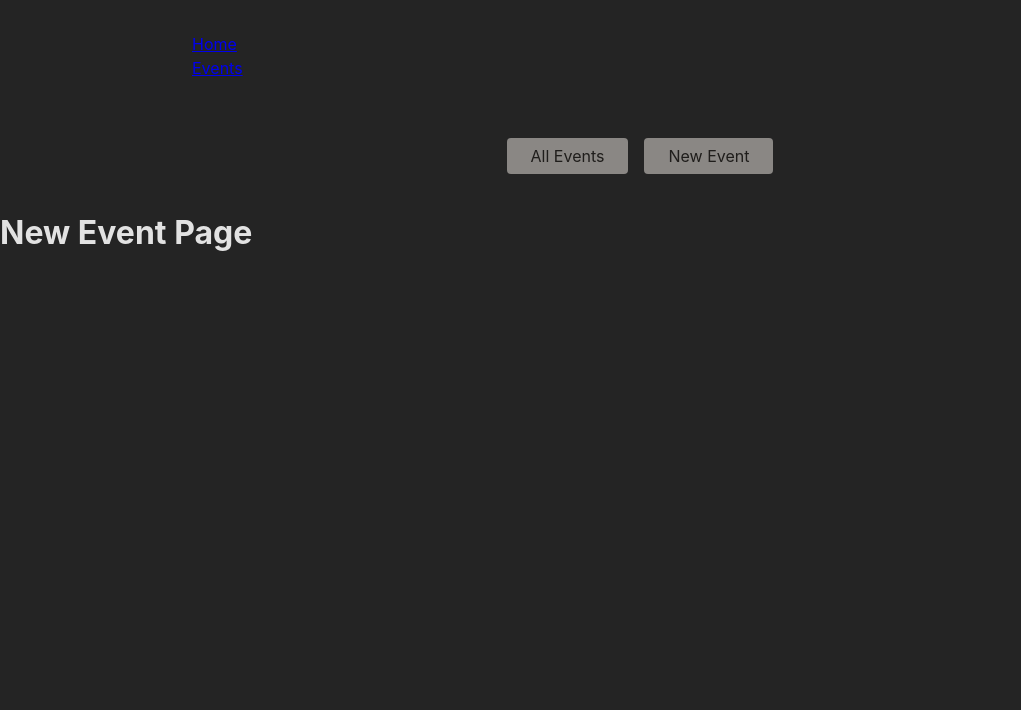
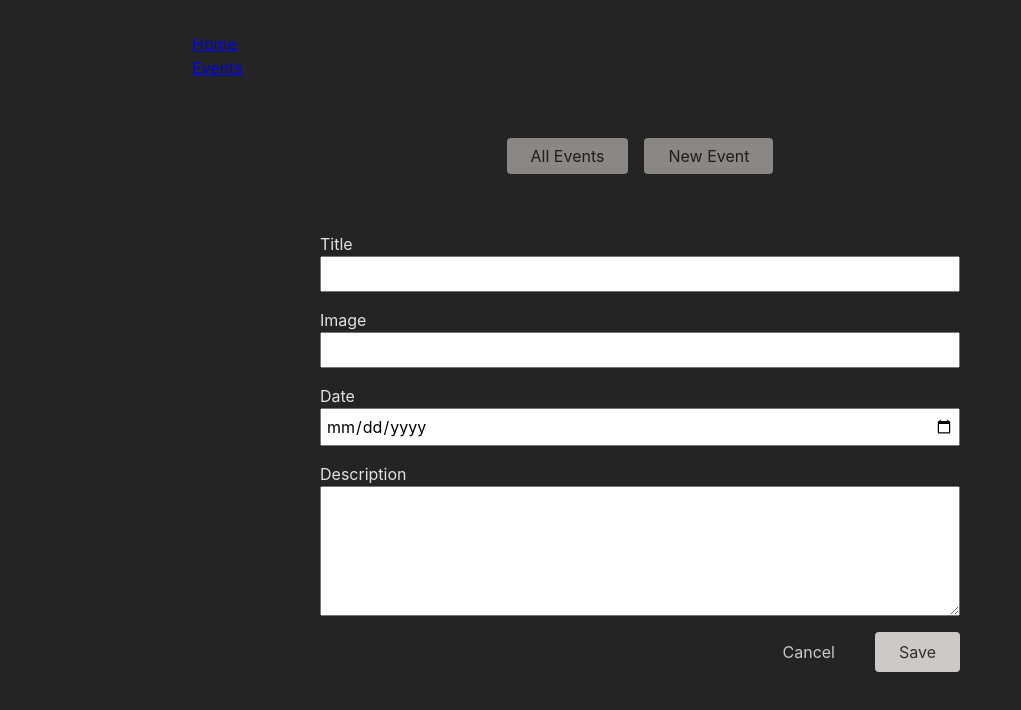
Before and after one commit to Ennier/react-calendar, a React (Create React App) app in the folder frontend/: page /events/new in a window 1280 px wide. Shown: the top 710 px of the page, without its empty margins (0-1021 px from the left). Built offline with nearby package versions, Linux system fonts and the light colour scheme.

Commit message:
create event request

```diff
--- a/frontend/src/App.js
+++ b/frontend/src/App.js
@@ -24,7 +24,7 @@ import { createBrowserRouter, RouterProvider } from 'react-router-dom';
 import HomePage from './pages/HomePage';
 import EventsPage, { loader as eventsLoader } from './pages/EventsPage';
 import EventDetailPage, { loader as eventDetailLoader} from './pages/EventDetailPage';
-import NewEventPage from './pages/NewEventPage';
+import NewEventPage, { action as newEventAction} from './pages/NewEventPage';
 import EditEventPage from './pages/EditEventPage';
 import RootLayout from './layouts/RootLayout';
 import EventsLayout from './layouts/EventsLayout';
@@ -56,7 +56,7 @@ const router = createBrowserRouter([
               { path: 'edit', element: <EditEventPage /> },
             ]
           },
-          { path: 'new', element: <NewEventPage /> },
+          { path: 'new', element: <NewEventPage />, action: newEventAction },
         ],
       },
     ],
--- a/frontend/src/components/EventForm.js
+++ b/frontend/src/components/EventForm.js
@@ -1,4 +1,4 @@
-import { useNavigate } from 'react-router-dom';
+import { Form, useNavigate } from 'react-router-dom';
 
 import classes from './EventForm.module.css';
 
@@ -9,22 +9,22 @@ function EventForm({ method, event }) {
   }
 
   return (
-    <form className={classes.form}>
+    <Form method='post' className={classes.form}>
       <p>
         <label htmlFor="title">Title</label>
-        <input id="title" type="text" name="title" required defaultValue={event?.title} />
+        <input id="title" type="text" name="title" required defaultValue={event ? event.title : ''} />
       </p>
       <p>
         <label htmlFor="image">Image</label>
-        <input id="image" type="url" name="image" required defaultValue={event?.image} />
+        <input id="image" type="url" name="image" required defaultValue={event ? event.image : ''} />
       </p>
       <p>
         <label htmlFor="date">Date</label>
-        <input id="date" type="date" name="date" required  defaultValue={event?.date}/>
+        <input id="date" type="date" name="date" required  defaultValue={event ? event.date : ''} min={new Date().date}/>
       </p>
       <p>
         <label htmlFor="description">Description</label>
-        <textarea id="description" name="description" rows="5" required  defaultValue={event?.description}/>
+        <textarea id="description" name="description" rows="5" required  defaultValue={event ? event.description : ''}/>
       </p>
       <div className={classes.actions}>
         <button type="button" onClick={cancelHandler}>
@@ -32,7 +32,7 @@ function EventForm({ method, event }) {
         </button>
         <button>Save</button>
       </div>
-    </form>
+    </Form>
   );
 }
 
--- a/frontend/src/pages/ErrorPage.jsx
+++ b/frontend/src/pages/ErrorPage.jsx
@@ -10,12 +10,12 @@ export default function ErrorPage() {
 
     if (error.status === 500) {
         title = 'Oops! Something went wrong';
-        message = JSON.stringify(error.data).message;
+        message = error.data.message;
     }
 
     if (error.status === 404) {
         title = 'Not found';
-        message = 'Could not find resource.';
+        message = error.data.message;
     }
 
     return (
--- a/frontend/src/pages/NewEventPage.jsx
+++ b/frontend/src/pages/NewEventPage.jsx
@@ -1,7 +1,36 @@
+import { json, redirect } from "react-router-dom";
+import EventForm from "../components/EventForm";
+
 function NewEventPage() {
     return (
-        <h1>New Event Page</h1>
+        <EventForm method="post" />
     );
 }
 
 export default NewEventPage;
+
+export async function action({request, params}) {
+    const data = await request.formData();
+
+    const eventData = {
+        title: data.get('title'),
+        image: data.get('image'),
+        date: data.get('date'),
+        description: data.get('description'),
+    }
+
+    const response = await fetch('http://localhost:8080/events', {
+        method: 'POST',
+        headers: {
+            'Content-Type': 'application/json'
+        },
+        body: JSON.stringify(eventData)
+    });
+
+    if(!response.ok) {
+        console.log(response);
+        throw json({message: 'Could not save event.'}, {status: 500});
+    }
+
+    return redirect('/events');
+}
```
Also changed, not shown: 1 other file (tests, documents, lock files or other folders).
